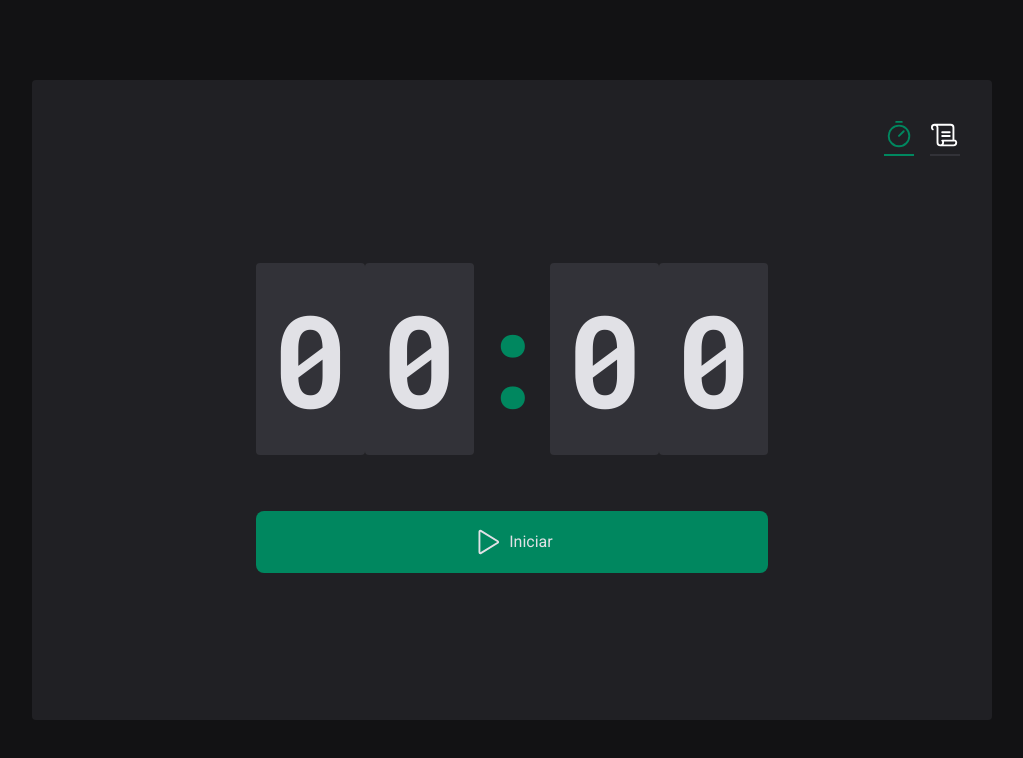
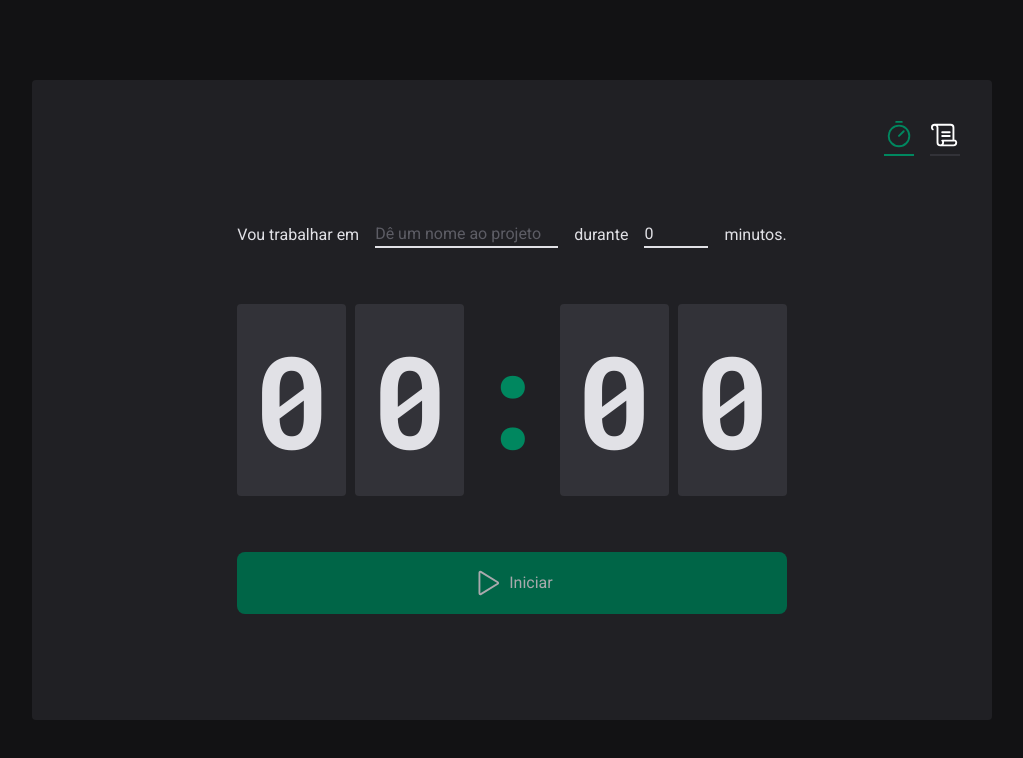
Before and after one commit to CarlosLonghi/Pomodoro, a React (Vite) app: page / in a window 1280 px wide. Shown: the top 758 px of the page, without its empty margins (128-1151 px from the left). Built offline with nearby package versions, Linux system fonts and the light colour scheme.

Commit message:
refactor: finished aply ContextApi

```diff
--- a/src/pages/Home/Countdown.tsx
+++ b/src/pages/Home/Countdown.tsx
@@ -1,11 +1,16 @@
-import { useContext, useEffect, useState } from 'react'
+import { useContext, useEffect } from 'react'
 import { differenceInSeconds } from 'date-fns'
 import { CyclesContext } from '.'
 
 export function Countdown() {
-  const { activeCycle, activeCycleId, markCurrentCycleAsFinished } =
-    useContext(CyclesContext)
-  const [amountSecondsPassed, setAmountSecondsPassed] = useState(0)
+  const {
+    activeCycle,
+    activeCycleId,
+    amountSecondsPassed,
+    markCurrentCycleAsFinished,
+    setSecondsPassed,
+  } = useContext(CyclesContext)
+
   const totalSeconds = activeCycle ? activeCycle.minutesAmount * 60 : 0
 
   useEffect(() => {
@@ -21,9 +26,9 @@
           markCurrentCycleAsFinished()
 
           clearInterval(interval)
-          setAmountSecondsPassed(totalSeconds)
+          setSecondsPassed(totalSeconds)
         } else {
-          setAmountSecondsPassed(secondsDifference)
+          setSecondsPassed(secondsDifference)
         }
       }, 1000)
     }
@@ -31,7 +36,13 @@
     return () => {
       clearInterval(interval)
     }
-  }, [activeCycle, totalSeconds, activeCycleId, markCurrentCycleAsFinished])
+  }, [
+    activeCycle,
+    totalSeconds,
+    activeCycleId,
+    markCurrentCycleAsFinished,
+    setSecondsPassed,
+  ])
 
   const currentSeconds = activeCycle ? totalSeconds - amountSecondsPassed : 0
 
--- a/src/pages/Home/NewCycleForm.tsx
+++ b/src/pages/Home/NewCycleForm.tsx
@@ -1,26 +1,10 @@
-import { zodResolver } from '@hookform/resolvers/zod'
-import { useForm } from 'react-hook-form'
-import * as zod from 'zod'
-
-const cycleSchema = zod.object({
-  task: zod.string().min(2, 'Informe a tarefa!'),
-  minutesAmount: zod
-    .number()
-    .min(5, 'O cronômetro deve ser no mínimo 5 minutos!')
-    .max(90, 'O cronômetro deve ser no máximo 90 minutos!'),
-})
-
-// Faz a tipagem automática dos valores dos inputs do formulário com base no cycleSchema
-type CycleData = zod.infer<typeof cycleSchema>
+import { useContext } from 'react'
+import { CyclesContext } from '.'
+import { useFormContext } from 'react-hook-form'
 
 export function NewCycleForm() {
-  const { register, handleSubmit, watch, reset } = useForm<CycleData>({
-    resolver: zodResolver(cycleSchema),
-    defaultValues: {
-      task: '',
-      minutesAmount: 0,
-    },
-  })
+  const { activeCycle } = useContext(CyclesContext)
+  const { register } = useFormContext()
 
   return (
     <div className="text-gray-100 text-base flex gap-2 items-center flex-wrap">
--- a/src/pages/Home/index.tsx
+++ b/src/pages/Home/index.tsx
@@ -1,7 +1,10 @@
 import { Play, HandPalm } from '@phosphor-icons/react'
-import { createContext, useEffect, useState } from 'react'
+import { createContext, useState } from 'react'
 import { NewCycleForm } from './NewCycleForm'
 import { Countdown } from './Countdown'
+import { zodResolver } from '@hookform/resolvers/zod'
+import { FormProvider, useForm } from 'react-hook-form'
+import * as zod from 'zod'
 
 interface Cycle {
   id: string
@@ -15,16 +18,43 @@
 interface CyclesContextType {
   activeCycle: Cycle | undefined
   activeCycleId: string | null
+  amountSecondsPassed: number
   markCurrentCycleAsFinished: () => void
+  setSecondsPassed: (seconds: number) => void
 }
+
+const cycleSchema = zod.object({
+  task: zod.string().min(2, 'Informe a tarefa!'),
+  minutesAmount: zod
+    .number()
+    .min(5, 'O cronômetro deve ser no mínimo 5 minutos!')
+    .max(90, 'O cronômetro deve ser no máximo 90 minutos!'),
+})
+
+// Faz a tipagem automática dos valores dos inputs do formulário com base no cycleSchema
+type CycleData = zod.infer<typeof cycleSchema>
 
 export const CyclesContext = createContext({} as CyclesContextType)
 
 export function Home() {
   const [cycles, setCycles] = useState<Cycle[]>([])
   const [activeCycleId, setActiveCycleId] = useState<string | null>(null)
+  const [amountSecondsPassed, setAmountSecondsPassed] = useState(0)
+
+  const newCycleForm = useForm<CycleData>({
+    resolver: zodResolver(cycleSchema),
+    defaultValues: {
+      task: '',
+      minutesAmount: 0,
+    },
+  })
+  const { handleSubmit, watch, reset } = newCycleForm
 
   const activeCycle = cycles.find((cycle) => cycle.id === activeCycleId)
+
+  function setSecondsPassed(seconds: number) {
+    setAmountSecondsPassed(seconds)
+  }
 
   function markCurrentCycleAsFinished() {
     setCycles((state) =>
@@ -39,20 +69,20 @@
     setActiveCycleId(null)
   }
 
-  // function handleCreateCycle(data: CycleData) {
-  //   const newCycle: Cycle = {
-  //     id: String(new Date().getTime()),
-  //     task: data.task,
-  //     minutesAmount: data.minutesAmount,
-  //     startDate: new Date(),
-  //   }
+  function handleCreateCycle(data: CycleData) {
+    const newCycle: Cycle = {
+      id: String(new Date().getTime()),
+      task: data.task,
+      minutesAmount: data.minutesAmount,
+      startDate: new Date(),
+    }
 
-  //   setCycles((state) => [...state, newCycle])
-  //   setActiveCycleId(newCycle.id)
-  //   setAmountSecondsPassed(0)
+    setCycles((state) => [...state, newCycle])
+    setActiveCycleId(newCycle.id)
+    setAmountSecondsPassed(0)
 
-  //   reset()
-  // }
+    reset()
+  }
 
   function handleInterruptCycle() {
     setCycles((state) =>
@@ -67,19 +97,27 @@
     setActiveCycleId(null)
   }
 
-  // const isSubmitDisabled = watch('task')
+  const isSubmitDisabled = watch('task')
 
   return (
     <main className="flex justify-center h-full">
       <form
-        // onSubmit={handleSubmit(handleCreateCycle)}
+        onSubmit={handleSubmit(handleCreateCycle)}
         action=""
         className="flex flex-col gap-14 items-center justify-center"
       >
         <CyclesContext.Provider
-          value={{ activeCycle, activeCycleId, markCurrentCycleAsFinished }}
+          value={{
+            activeCycle,
+            activeCycleId,
+            amountSecondsPassed,
+            markCurrentCycleAsFinished,
+            setSecondsPassed,
+          }}
         >
-          {/* <NewCycleForm /> */}
+          <FormProvider {...newCycleForm}>
+            <NewCycleForm />
+          </FormProvider>
           <Countdown />
         </CyclesContext.Provider>
 
@@ -96,7 +134,7 @@
           <button
             className="flex items-center justify-center gap-2 text-gray-100 px-8 py-4 w-full bg-green-500 rounded-lg disabled:brightness-75 disabled:cursor-not-allowed focus:bg-green-700 focus-visible:outline-none"
             type="submit"
-            // disabled={!isSubmitDisabled}
+            disabled={!isSubmitDisabled}
           >
             <Play size={30} />
             Iniciar
```
